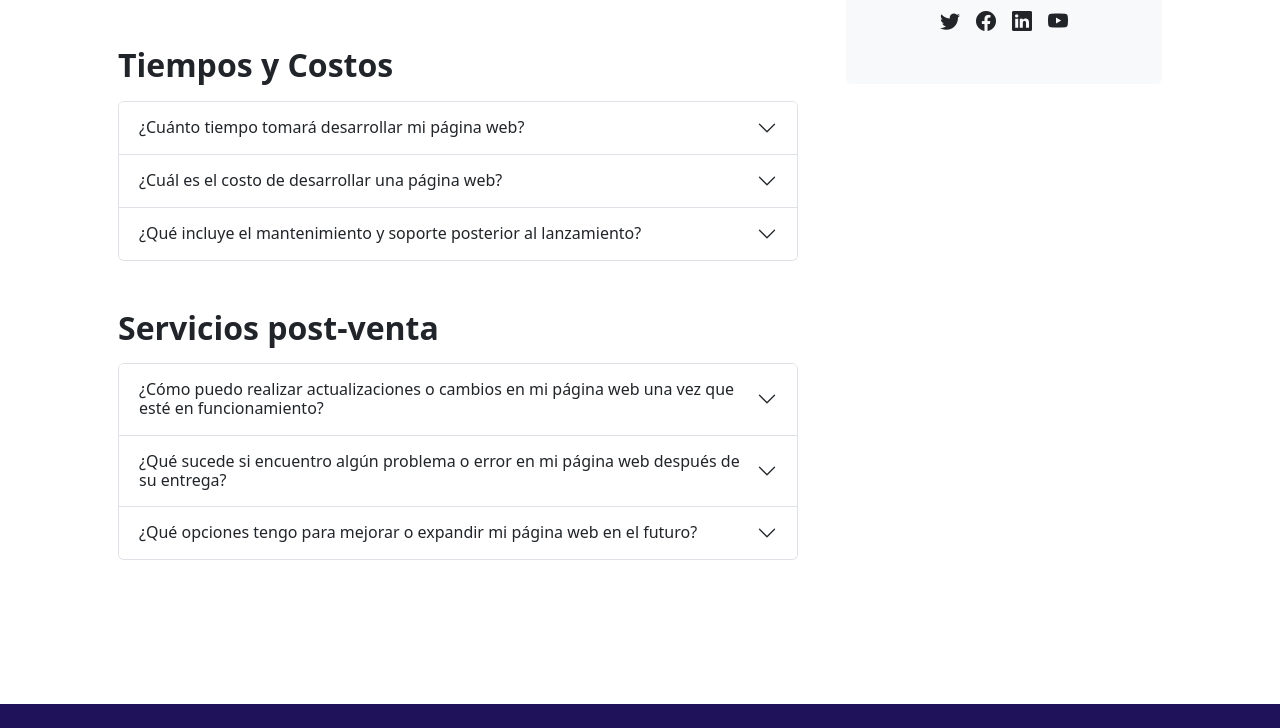
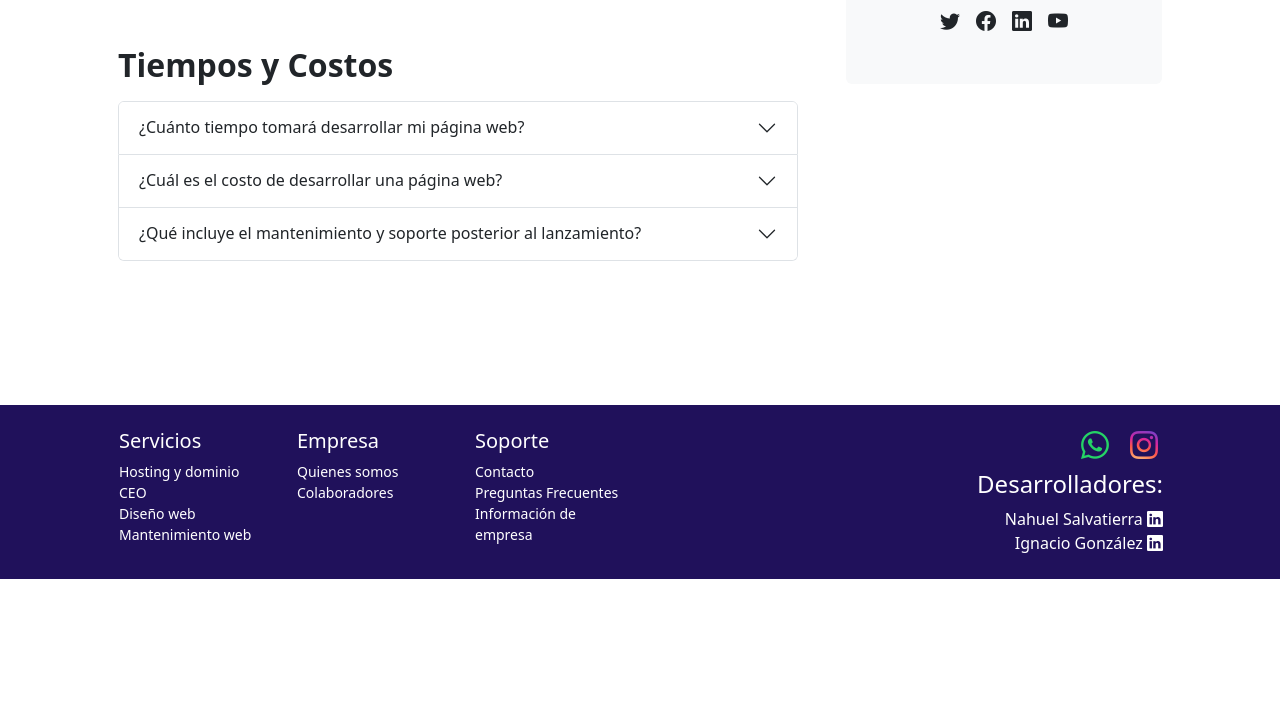
Before and after one commit to Gonzalez-Ignacio/Pagina-NN-React-, a React (Vite) app: page /preguntasFrecuentes in a window 1280 px wide. Shown: the part 520-1248 px from the top of the page. After the commit the page ends 1099 px from the top, so only its background shows below. Built offline with nearby package versions, Linux system fonts and the light colour scheme.

Commit message:
correcciones de Acordeon en Preguntas Frecuentes

```diff
--- /dev/null
+++ b/src/paginas/preguntasFrecuentes/PreguntaFrecuente.css
@@ -0,0 +1,23 @@
+/* Estilos para las transiciones */
+.accordion-collapse {
+    transition: height 13s ease-in-out, opacity 1s ease-in-out !important;
+    transition-delay: heigth 10s , opacity 10s !important;
+}
+.accordion-button {
+    transition: height 13s ease-in-out, opacity 1s ease-in-out !important;
+    transition-delay: heigth 10s , opacity 10s !important;
+}
+.accordion {
+    transition: height 13s ease-in-out, opacity 1s ease-in-out !important;
+    transition-delay: heigth 10s , opacity 10s !important;
+}
+.collapse {
+    transition: height 13s ease-in-out, opacity 1s ease-in-out !important;
+    transition-delay: heigth 10s , opacity 10s !important;
+}
+
+/* Cuando la sección de la respuesta está abierta */
+.accordion-collapse.show {
+    height: auto; /* Cambia la altura automáticamente */
+    opacity: 1; /* Muestra la respuesta */
+}
--- a/src/paginas/preguntasFrecuentes/PreguntasFrecuentes.jsx
+++ b/src/paginas/preguntasFrecuentes/PreguntasFrecuentes.jsx
@@ -1,5 +1,6 @@
 import React from 'react';
 import Acordeon from './componentePreguntasFrecuentes/Acordeon';
+import './PreguntaFrecuente.css'
 
 function PreguntasFrecuentes() {
     const acordeonData = [
@@ -17,14 +18,6 @@ function PreguntasFrecuentes() {
                 {tituloPregunta: "¿Cuánto tiempo tomará desarrollar mi página web?", descripcionRespuesta: "Esta pregunta es muy común, ya que los clientes desean tener una idea clara de cuánto tiempo llevará completar su proyecto. La respuesta dependerá del alcance y la complejidad de la página web, así como de la disponibilidad de los recursos necesarios.Es importante proporcionar una estimación realista y tener en cuenta posibles retrasos." },
                 { tituloPregunta: "¿Cuál es el costo de desarrollar una página web?", descripcionRespuesta: "millones de dolares" },
                 { tituloPregunta: "¿Qué incluye el mantenimiento y soporte posterior al lanzamiento?", descripcionRespuesta: "sin rta" },
-            ],
-        },
-        {
-            tituloAcordeones: "Servicios post-venta",
-            PregRta: [
-                { tituloPregunta: "¿Cómo puedo realizar actualizaciones o cambios en mi página web una vez que esté en funcionamiento?", descripcionRespuesta: "Después de que tu página web esté en funcionamiento, es común que desees realizar actualizaciones o cambios en el contenido, diseño o funcionalidad. Puedes preguntar cómo se puede comunicar con tu equipo de desarrollo web para solicitar estos cambios y qué proceso se sigue para implementar las actualizaciones de manera eficiente." },
-                { tituloPregunta: "¿Qué sucede si encuentro algún problema o error en mi página web después de su entrega?", descripcionRespuesta: "Si descubres algún problema o error en tu página web después de su entrega, es importante saber cómo puedes informar a tu proveedor de servicios para obtener asistencia. Pregunta sobre los canales de comunicación disponibles, como el correo electrónico o un sistema de tickets, y cómo se abordan los problemas para asegurarte de que recibirás un soporte oportuno y eficaz." },
-                { tituloPregunta: "¿Qué opciones tengo para mejorar o expandir mi página web en el futuro?", descripcionRespuesta: "A medida que tu negocio crezca o tus necesidades cambien, es posible que desees expandir o mejorar tu página web. Pregunta sobre las opciones disponibles para realizar mejoras o agregar nuevas funcionalidades a tu sitio. Puedes explorar la posibilidad de servicios adicionales, como diseño personalizado, integración de comercio electrónico o incorporación de blogs, y cómo se puede gestionar la implementación de estas actualizaciones." },
             ],
         },
     ];
--- a/src/paginas/preguntasFrecuentes/componentePreguntasFrecuentes/Acordeon.jsx
+++ b/src/paginas/preguntasFrecuentes/componentePreguntasFrecuentes/Acordeon.jsx
@@ -1,8 +1,17 @@
-import React from 'react';
+import React, { useState } from 'react';
 import { v4 as uuidv4 } from 'uuid';
 import PregComp from './PregComp';
 
 function Acordeon({ tituloAcordeones, PregRta }) {
+    const [preguntaAbierta, setPreguntaAbierta] = useState(null);               //Se le indica que no hay ninguna pregunta abierta.
+
+    const togglePregunta = (index) => {
+        if (preguntaAbierta === index) {                                        //Si preguntaAbierta esta abierta, la llamamos index
+            setPreguntaAbierta(null);                                           //Si la pregunta esta abierta, la cerramos.
+        } else {
+            setPreguntaAbierta(index);                                          //Si la pregunta esta cerrada, la abrimos.
+        }
+    };
 
     return (
         <div>
@@ -11,9 +20,11 @@ function Acordeon({ tituloAcordeones, PregRta }) {
                 {PregRta.map((contenido, index) => (
                     <PregComp
                         key={index}
-                        id={uuidv4()}                                                                   // Generando identificador único
+                        id={uuidv4()}                                                              // Generando identificador único
                         tituloPregunta={contenido.tituloPregunta}
                         descripcionRespuesta={contenido.descripcionRespuesta}
+                        abierto={preguntaAbierta === index}                                        //viene del parámetro y preguntamos "esta abierto?"
+                        onToggle={() => togglePregunta(index)}                                     //controlamos la acción con togglePregunta(estadoActual)
                     />
                 ))}
             </div>
@@ -22,3 +33,7 @@ function Acordeon({ tituloAcordeones, PregRta }) {
 }
 
 export default Acordeon;
+
+
+// useState indica que todas las preguntas estan cerradas. Cuando usamos el "togglePregunta", le decimos "preguntaAbierta esta abierta".
+// Entonces si esta abierta, cerrala(null), sino abrila
--- a/src/paginas/preguntasFrecuentes/componentePreguntasFrecuentes/PregComp.jsx
+++ b/src/paginas/preguntasFrecuentes/componentePreguntasFrecuentes/PregComp.jsx
@@ -1,23 +1,19 @@
-import React, { useState } from 'react';
+import React from 'react';
+import '../PreguntaFrecuente.css'
 
-function PregComp({ id, tituloPregunta, descripcionRespuesta }) {
-    const [abierto] = useState(false);          //Controlamos con useState si esta abierto o no.       useState(false)=no esta abierto por defecto
-
-
-
+function PregComp({tituloPregunta, descripcionRespuesta, abierto, onToggle }) {
     return (
         <div className="accordion-item">
-            <h3 className="accordion-header" id={`headingOne${id}`}>
+            <h3 className="accordion-header">
                 <button
-                    className="accordion-button collapsed"
-                    type="button" data-bs-toggle="collapse" data-bs-target={`#collapseOne${id}`}
-                    aria-expanded="false" aria-controls={`collapseOne${id}`}
+                    className={`accordion-button ${abierto ? '' : 'collapsed'}`}        //Si esta abierto, no le damos ninguna clase, sino lo cerramos (con esto controlamos en el togglePregunta)
+                    type="button"
+                    onClick={onToggle}                                                  // Controlamos el estado de abierto/cerrado.
                 >
                     {tituloPregunta}
                 </button>
             </h3>
-            <div className={`accordion-collapse collapse ${abierto ? 'show' : ''}`} id={`collapseOne${id}`}         //Controlamos si esta abierto, si esta abierto se muestra
-                aria-labelledby={`headingOne${id}`} data-bs-parent="#accordionExample">
+            <div className={`accordion-collapse collapse ${abierto ? 'show' : ''}`}>    {/* Mostramos/Ocultamos según si esta abierto o collapsed*/}
                 <div className="accordion-body">
                     {descripcionRespuesta}
                 </div>
```
